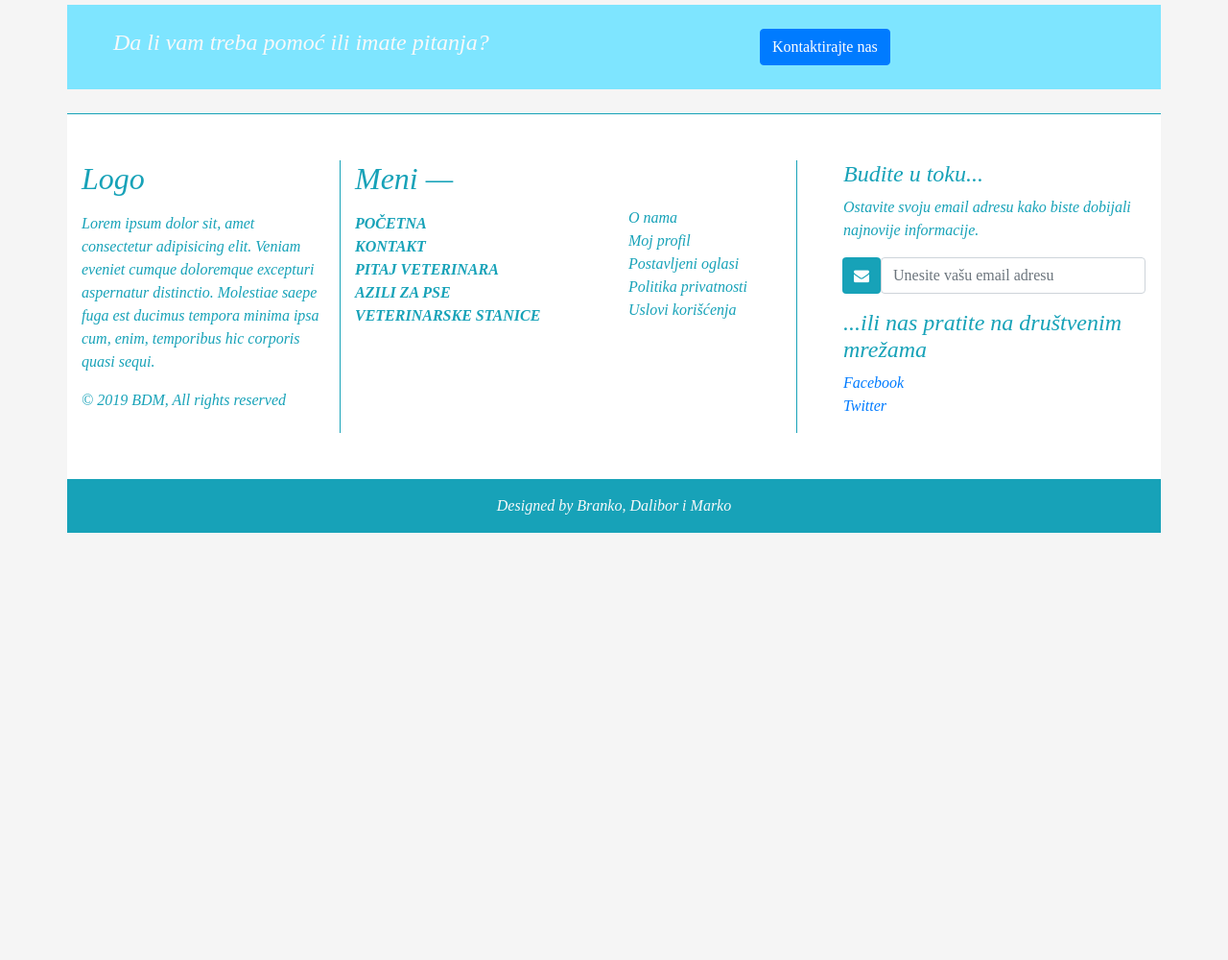
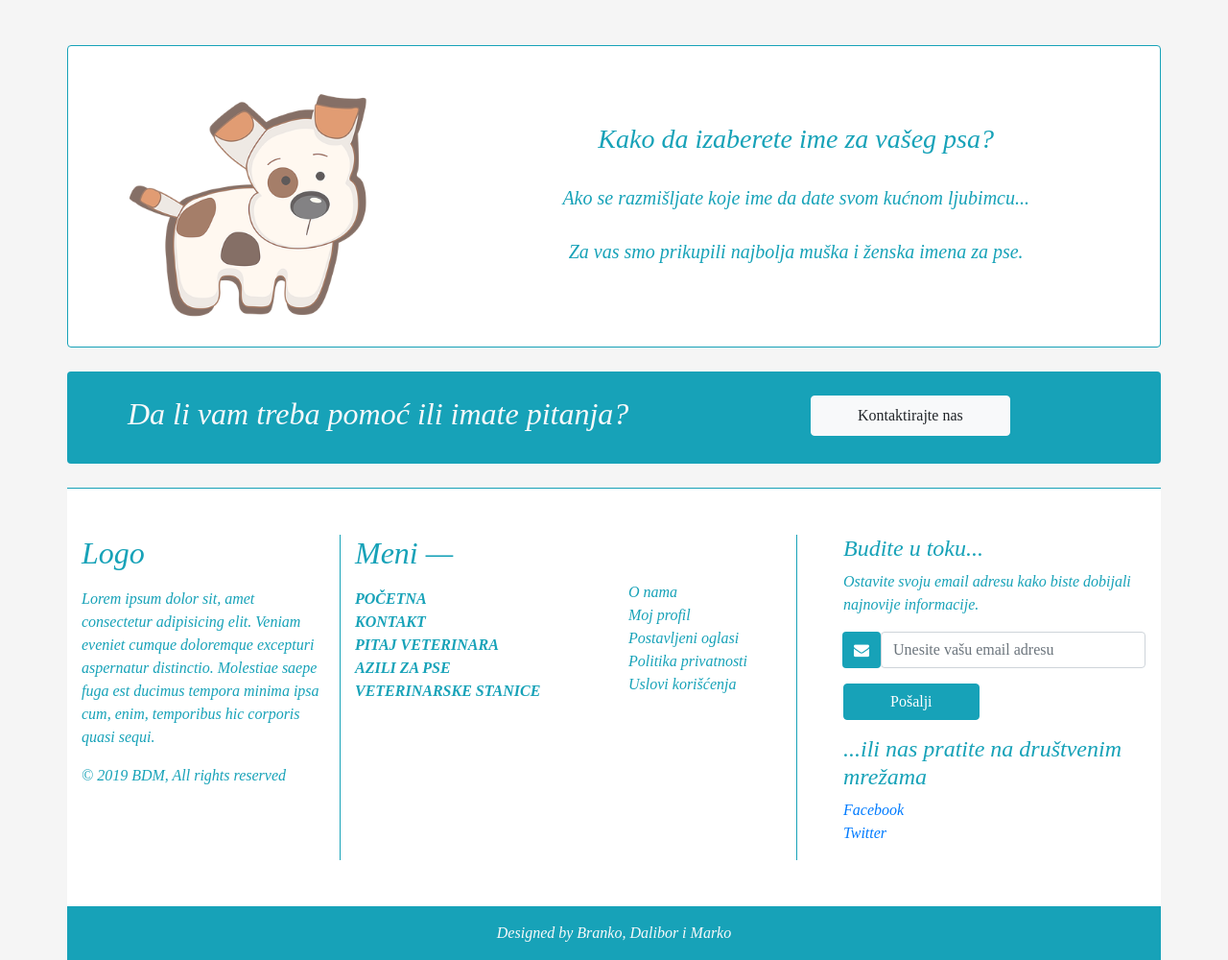
Before and after one commit to Kalember/zavrsni, a PHP site: page / in a window 1280 px wide. Shown: the part 1764-2764 px from the top of the page at 96% size. Before the commit the page ends 2319 px from the top, so only its background shows below. Run offline with PHP 8.4, Linux system fonts and the light colour scheme.

Commit message:
izmene - 3
- footer dodat button
-index html - dodata linija na sredini, i stilizovan deo sa oglasima

```diff
--- a/footer.html
+++ b/footer.html
@@ -3,9 +3,7 @@
         <div class="row">
             <div class="col-md-3 border-right border-info">
                 <h2 class="mb-3">Logo</h2>
-                <p>Lorem ipsum dolor sit, amet consectetur adipisicing elit. Veniam eveniet cumque doloremque excepturi
-                    aspernatur distinctio. Molestiae saepe fuga est ducimus tempora minima ipsa cum, enim, temporibus
-                    hic corporis quasi sequi.</p>
+                <p>Lorem ipsum dolor sit, amet consectetur adipisicing elit. Veniam eveniet cumque doloremque excepturi aspernatur distinctio. Molestiae saepe fuga est ducimus tempora minima ipsa cum, enim, temporibus hic corporis quasi sequi.</p>
                 <p>© 2019 BDM, All rights reserved</p>
             </div>
             <div class="col-md-3">
@@ -34,9 +32,9 @@
                     <div class="input-group-append w-100 mb-3">
                         <span class="input-group-text m-0 bg-info rounded" style="color: white"><i
                                 class="fa fa-envelope prefix"></i></span>
-                        <input type="email" id="newsletter" class="form-control validate"
-                            placeholder="Unesite vašu email adresu">
+                        <input type="email" id="newsletter" class="form-control validate" placeholder="Unesite vašu email adresu">
                     </div>
+                    <button type="submit" name="newsletter" class="btn btn-info pr-5 pl-5">Pošalji</button>
                 </p>
                 <h4>...ili nas pratite na društvenim mrežama</h4>
                 <ul class="list-unstyled">
--- a/index.html
+++ b/index.html
@@ -10,8 +10,7 @@
     <!--Font-->
     <link href="https://fonts.googleapis.com/css?family=Varela&display=swap" rel="stylesheet">
     <link rel="stylesheet" href="https://cdnjs.cloudflare.com/ajax/libs/font-awesome/4.7.0/css/font-awesome.min.css">
-    <link rel="stylesheet" href="https://stackpath.bootstrapcdn.com/bootstrap/4.3.1/css/bootstrap.min.css"
-        integrity="sha384-ggOyR0iXCbMQv3Xipma34MD+dH/1fQ784/j6cY/iJTQUOhcWr7x9JvoRxT2MZw1T" crossorigin="anonymous">
+    <link rel="stylesheet" href="https://stackpath.bootstrapcdn.com/bootstrap/4.3.1/css/bootstrap.min.css" integrity="sha384-ggOyR0iXCbMQv3Xipma34MD+dH/1fQ784/j6cY/iJTQUOhcWr7x9JvoRxT2MZw1T" crossorigin="anonymous">
     <script src="https://ajax.googleapis.com/ajax/libs/jquery/3.4.1/jquery.min.js"></script>
 </head>
 
@@ -19,7 +18,7 @@
     <!--Navigacija pogledaj navigacija.html-->
     <div id="navig"></div>
     <script type="text/javascript">
-        $.get("navigacija.html", function (data) {
+        $.get("navigacija.html", function(data) {
             $("#navig").replaceWith(data);
         });
     </script>
@@ -30,24 +29,23 @@
             <div class="col-md-3 preporuka">
                 <h6>Postavi pitanje veterinaru</h6>
                 <p>
-                    Ukoliko vaš ljubimac ima zdravstveni problem, ili imate dilemu oko njegove nege, zdravlja ili
-                    ishrane. Pošaljite nam pitanje.
+                    Ukoliko vaš ljubimac ima zdravstveni problem, ili imate dilemu oko njegove nege, zdravlja ili ishrane. Pošaljite nam pitanje.
                     <i class="fa fa-user-md float-right " style="font-size:70px;"></i>
                     <a href="pitaj-veterinara.html" style="display: block; text-decoration: none "></a>
                 </p>
             </div>
             <script type="text/javascript">
-                $(document).ready(function () {
-                    $(".preporuka").click(function () {
+                $(document).ready(function() {
+                    $(".preporuka").click(function() {
                         window.location = $(this).find("a").attr("href");
                         return false;
                     });
-                });</script>
+                });
+            </script>
             <div class="offset-md-1 col-md-3 preporuka">
                 <h6>Azili za pse</h6>
                 <p>
-                    Ukoliko želite vernog prijatelja koji će vas pratiti kroz život, jedno od mesta
-                    na kojem ćete ga pronaći su azili i skloništa.
+                    Ukoliko želite vernog prijatelja koji će vas pratiti kroz život, jedno od mesta na kojem ćete ga pronaći su azili i skloništa.
                     <i class="fa fa-home float-right " style="font-size:70px;"></i>
                     <a href="azili-sklonista-za-pse.html" style="display: block; text-decoration: none "></a>
 
@@ -57,8 +55,7 @@
             <div class="offset-md-1 col-md-3 preporuka">
                 <h6>Veterinarske stanice</h6>
                 <p>
-                    Pronađite najbolje veterinrske ambulante, zakažite pregled kod veterinara i pomozite Vašem kućnom
-                    ljubimcu.
+                    Pronađite najbolje veterinrske ambulante, zakažite pregled kod veterinara i pomozite Vašem kućnom ljubimcu.
                     <i class="fa fa-medkit float-right " style="font-size:70px;"></i>
                     <a href="veterinarske-stanice.html" style="display: block; text-decoration: none "></a>
                 </p>
@@ -89,17 +86,15 @@
     </div>
     <!--naslovna oglasi-->
     <div class="container">
-        <h3 class="naslov"><u>Tražimo dom</u></h3>
-        <div class="card-deck">
+        <h3 class="naslov text-info"><u>Tražimo dom</u></h3>
+        <div class="card-deck text-info">
             <div class="card">
                 <img class="card-img-top" src="cssimg\dog2.jpg" alt="Card image cap">
                 <div class="card-body">
                     <h5 class="card-title">Drogon</h5>
-                    <p class="card-text">Lorem ipsum, dolor sit amet consectetur adipisicing elit. Quo pariatur et totam
-                        dolore deserunt, explicabo omnis distinctio quia iure, neque corrupti provident veritatis esse
-                        dolor dolorum, laudantium aperiam repellat nobis!</p>
+                    <p class="card-text ">Lorem ipsum, dolor sit amet consectetur adipisicing elit. Quo pariatur et totam dolore deserunt, explicabo omnis distinctio quia iure, neque corrupti provident veritatis esse dolor dolorum, laudantium aperiam repellat nobis!</p>
                     <p class="card-text"><small class="text-muted">
-                            <button type="button" class="btn btn-primary">Više informacija</button>
+                            <button type="button" class="btn btn-info">Više informacija</button>
                         </small></p>
                 </div>
             </div>
@@ -107,11 +102,9 @@
                 <img class="card-img-top" src="cssimg\dog1.png" alt="Card image cap">
                 <div class="card-body">
                     <h5 class="card-title">Viserion</h5>
-                    <p class="card-text">Lorem ipsum, dolor sit amet consectetur adipisicing elit. Quo pariatur et totam
-                        dolore deserunt, explicabo omnis distinctio quia iure, neque corrupti provident veritatis esse
-                        dolor dolorum, laudantium aperiam repellat nobis!</p>
+                    <p class="card-text">Lorem ipsum, dolor sit amet consectetur adipisicing elit. Quo pariatur et totam dolore deserunt, explicabo omnis distinctio quia iure, neque corrupti provident veritatis esse dolor dolorum, laudantium aperiam repellat nobis!</p>
                     <p class="card-text"><small class="text-muted">
-                            <button type="button" class="btn btn-primary">Više informacija</button>
+                            <button type="button" class="btn btn-info">Više informacija</button>
                         </small></p>
                 </div>
             </div>
@@ -119,28 +112,32 @@
                 <img class="card-img-top" src="cssimg\dog3.jpg" alt="Card image cap">
                 <div class="card-body">
                     <h5 class="card-title">Rhaegal</h5>
-                    <p class="card-text">Lorem ipsum, dolor sit amet consectetur adipisicing elit. Quo pariatur et totam
-                        dolore deserunt, explicabo omnis distinctio quia iure, neque corrupti provident veritatis esse
-                        dolor dolorum, laudantium aperiam repellat nobis!</p>
+                    <p class="card-text">Lorem ipsum, dolor sit amet consectetur adipisicing elit. Quo pariatur et totam dolore deserunt, explicabo omnis distinctio quia iure, neque corrupti provident veritatis esse dolor dolorum, laudantium aperiam repellat nobis!</p>
                     <p class="card-text"><small class="text-muted">
-                            <button type="button" class="btn btn-primary">Više informacija</button>
+                            <button type="button" class="btn btn-info">Više informacija</button>
                         </small></p>
                 </div>
             </div>
         </div>
         <h3 class="naslov mt-3 text-right">
-            <a href="#">Pogledaj sve</a>
+            <a href="#" class="text-decoration-none text-info">Pogledaj sve</a>
         </h3>
+    </div>
+    <!--Linija-->
+    <div class="container p-0 mb-5 mt-5">
+        <div class="hrline">
+            <img src="cssimg/sapa.png" alt="">
+        </div>
     </div>
     <!--Izaberi ime-->
     <a href="imena-za-pse.html" style="display: block; text-decoration: none ">
-        <div class="container izaberime mt-3">
+        <div class="container izaberime mt-3 border border-info rounded ">
             <div class="row">
                 <div class="col-md-3 mx-auto mt-5">
                     <img src="cssimg\ime.png" alt="izaberi ime za svog ljubimca" class="ime">
                 </div>
                 <div class="col-md-8 imetext">
-                    <div class="font-italic text-light text-center "><i>
+                    <div class="font-italic text-center text-info"><i>
                             <p class="h3">Kako da izaberete ime za vašeg psa?</p>
                             <br>
                             <p class="h5">Ako se razmišljate koje ime da date svom kućnom ljubimcu...</p>
@@ -152,17 +149,18 @@
         </div>
     </a>
     <!--kontakt-->
-    <div class="container kontakt">
+    <div class="container kontakt bg-info rounded">
         <div class="row">
-            <div class="col-xs-8">
-                <p class="text-light h4 ml-5">Da li vam treba pomoć ili imate pitanja?</p>
+            <div class="col-md-8">
+                <p class="text-light h2 ml-5">Da li vam treba pomoć ili imate pitanja?</p>
             </div>
-            <div class="col-xs-4 mx-auto ">
-                <button type="button" class="btn btn-primary">Kontaktirajte nas</button>
+            <div class="col-md-4 mx-auto">
+                <a href="kontakt.html">
+                    <button type="button" class="btn btn-light pr-5 pl-5 p-2">Kontaktirajte nas</button></a>
             </div>
         </div>
     </div>
-    <!--footer-->
+    <!--footer pogledaj footer.html-->
     <div id="footer"></div>
     <script type="text/javascript">
         $.get("footer.html", function (data) {
--- a/style.css
+++ b/style.css
@@ -1,17 +1,21 @@
-*{
+* {
     font-family: Roboto-Regular;
 }
-body{
+
+body {
     background-color: whitesmoke!important;
 }
-.navigacija{
+
+.navigacija {
     border-bottom: solid 3px #17a2b8;
 }
-.nav-link{
+
+.nav-link {
     color: white;
     margin-right: 20px;
     text-decoration: none;
 }
+
 .efe::after {
     content: '';
     display: block;
@@ -20,137 +24,199 @@ body{
     background: #17a2b8;
     transition: width .3s;
 }
+
 .efe:hover::after {
     width: 100%;
     transition: width .3s;
 }
+
 .light-blue.darken-3 {
     background-color: #0277bd!important;
+}
 
-}
-.navl:hover{
+.navl:hover {
     background-color: darkblue;
     color: white;
 }
+
 .input-group-text {
     color: white !important;
     border: 0 !important;
     border-radius: 0.25rem 0 0 0.25rem !important;
 }
+
+
 /*Deo sa preporucenim linkovima*/
-.prep{
+
+.prep {
     margin-top: 20px;
 }
-.preporuka{
+
+.preporuka {
     height: 200px;
     background-color: whitesmoke;
     text-align: left;
     box-shadow: 0px 0px 10px 10px lightgrey;
     color: #17a2b8;
 }
-.preporuka>h6{
+
+.preporuka>h6 {
     margin-top: 20px;
 }
+
 .preporuka>p {
     font-size: 15px;
     margin-top: 15px;
 }
-.preporuka:hover{
-    color:whitesmoke;
+
+.preporuka:hover {
+    color: whitesmoke;
     background-color: #17a2b8;
     cursor: pointer;
 }
 
-@media screen and (min-width: 1224px){
+@media screen and (min-width: 1224px) {
     .preporuka {
         margin-right: 20px;
         margin-left: 20px;
     }
 }
-@media screen and (min-width: 400px){
+
+@media screen and (min-width: 400px) {
     .preporuka {
         margin-top: 20px;
         margin-right: 20px;
         margin-left: 20px;
     }
 }
+
+
 /*deo ispod slideshow-a*/
-.naslov{
+
+.naslov {
     font-style: italic;
     color: #7ee5ff;
     margin-bottom: 10px;
 }
-.ogl{
-    height: 200px;;
+
+.ogl {
+    height: 200px;
+    ;
     border: solid #7ee5ff 5px;
 }
+
 .card-img-top {
     width: 100%;
     height: 40vh;
     object-fit: cover;
 }
-.izaberime{
+
+.izaberime {
+    background-color: white;
     width: 100%;
+    cursor: pointer;
+}
 
-    background-color: #7ee5ff;
-    cursor:pointer;
-}
-.ime{
+.ime {
     opacity: 0.65;
     width: 250px;
     padding-bottom: 30px;
+}
 
-}
-.izaberime:hover img{
+.izaberime:hover img {
     opacity: 1;
 }
-/*.ime:hover{
-    opacity: 1;
-}*/
 
-.imetext{
+.imetext {
     margin-top: 80px;
-    align-items: center;}
+    align-items: center;
+}
 
-@media screen and (max-width: 600px){
-        .izaberime{
+@media screen and (max-width: 600px) {
+    .izaberime {
         text-align: center;
     }
     .ime {
         width: 25%;
         margin-top: 0px;
     }
-        .imetext{
+    .imetext {
         margin-top: 10px;
         font-size: 10%;
     }
 }
-.kontakt{
+
+.kontakt {
     height: auto;
-    background-color: #7ee5ff;
+    background-color: #C45842;
     margin-top: 25px;
     margin-bottom: 25px;
     padding: 25px;
 }
-.foot{
-    background-color: #9bddee;
+
+@media (max-width: 576px) {
+    .kontakt {
+        text-align: center;
     }
+    .kontakt p {
+        margin-left: 0px;
+    }
+}
+
+.hrline {
+    display: block;
+    overflow: hidden;
+    text-align: center;
+}
+
+.hrline:before,
+.hrline:after {
+    content: "";
+    display: inline-block;
+    vertical-align: middle;
+    position: relative;
+    width: 50%;
+    border: #17a2b8;
+    border-top-style: solid;
+    border-top-width: 1px;
+}
+
+.hrline:before {
+    right: 0.5em;
+    margin-left: -50%;
+}
+
+.hrline:after {
+    left: 0.5em;
+    margin-right: -50%;
+}
+
+.hrline img {
+    vertical-align: middle;
+}
+
+
 /*imena za pse*/
-.imena{
+
+.imena {
     background-color: #77cee4e0;
 }
-.names{
+
+.names {
     background-color: white;
     box-shadow: 0px 0px 10px 10px lightgray;
     color: gray;
 }
-.names>p{
+
+.names>p {
     color: lightslategray;
 }
+
 .polovi {
     max-width: 530px;
     margin: 0 auto;
-    overflow: hidden;}
+    overflow: hidden;
+}
 
 .polovi li {
     display: inline-block;
@@ -162,6 +228,7 @@ body{
 .polovi li input[type=radio] {
     display: none;
 }
+
 .polovi li input[type=radio]+label {
     position: relative;
     cursor: pointer;
@@ -171,6 +238,7 @@ body{
     font-size: 1em;
     user-select: none;
 }
+
 .polovi li input[type=radio]+label .icon {
     position: absolute;
     left: 0;
@@ -182,12 +250,13 @@ body{
     height: 37px;
     fill: wheat;
 }
-.polovi li input[type="radio"] + label::after {
+
+.polovi li input[type="radio"]+label::after {
     position: absolute;
     content: "";
     width: 80px;
     height: 80px;
-        background-color:#9bddee;
+    background-color: #9bddee;
     top: -80px;
     left: 0px;
     right: 0px;
@@ -195,6 +264,7 @@ body{
     margin: auto;
     transition: all 0.3s ease 0s;
 }
+
 .polovi li input[type=radio]:hover+label:after {
     background-color: blue;
 }
@@ -205,11 +275,13 @@ body{
     position: relative;
     background: url(cssimg\psi.svg);
 }
-@media (max-width: 991px){
+
+@media (max-width: 991px) {
     .names__wrapper {
         padding: 50px 20px 105px;
+    }
+}
 
-}}
 .names__wrapper .letters {
     display: table;
     margin: 0 auto;
@@ -217,6 +289,7 @@ body{
     overflow: hidden;
     font-family: Roboto-Regular;
 }
+
 .names__wrapper .letters li {
     font-size: 2.14286em;
     color: #613c4b;
@@ -226,15 +299,10 @@ body{
     width: 10%;
     text-align: center;
     cursor: pointer;
-    font-family: Roboto-Regular;}
-    .names__wrapper .letters li.is-active, .names__wrapper .letters li:hover {
+    font-family: Roboto-Regular;
+}
+
+.names__wrapper .letters li.is-active,
+.names__wrapper .letters li:hover {
     color: #f66;
 }
-
-.footerg a{
-    text-decoration: none;
-}
-.footerg ul {
-
-    padding:0px;
-}
```
Lines whose indentation alone changed are shown as unchanged.
